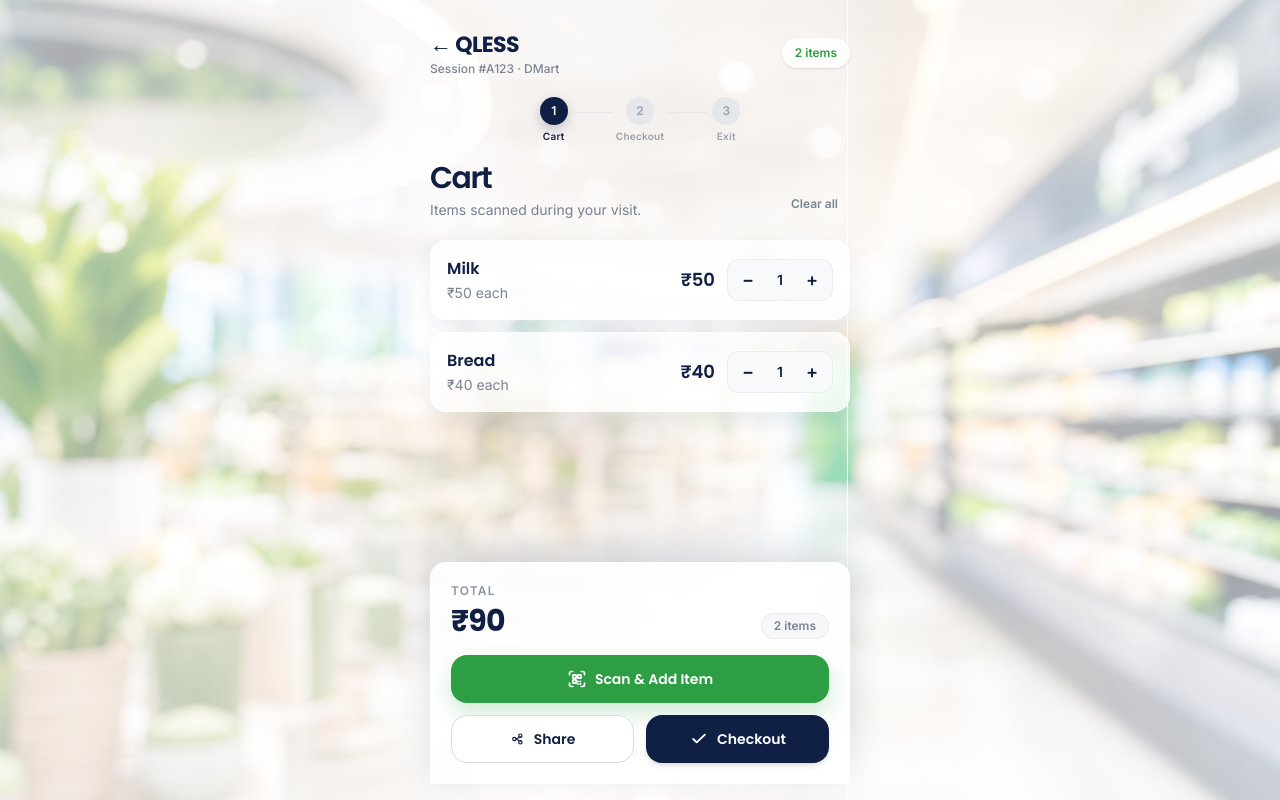
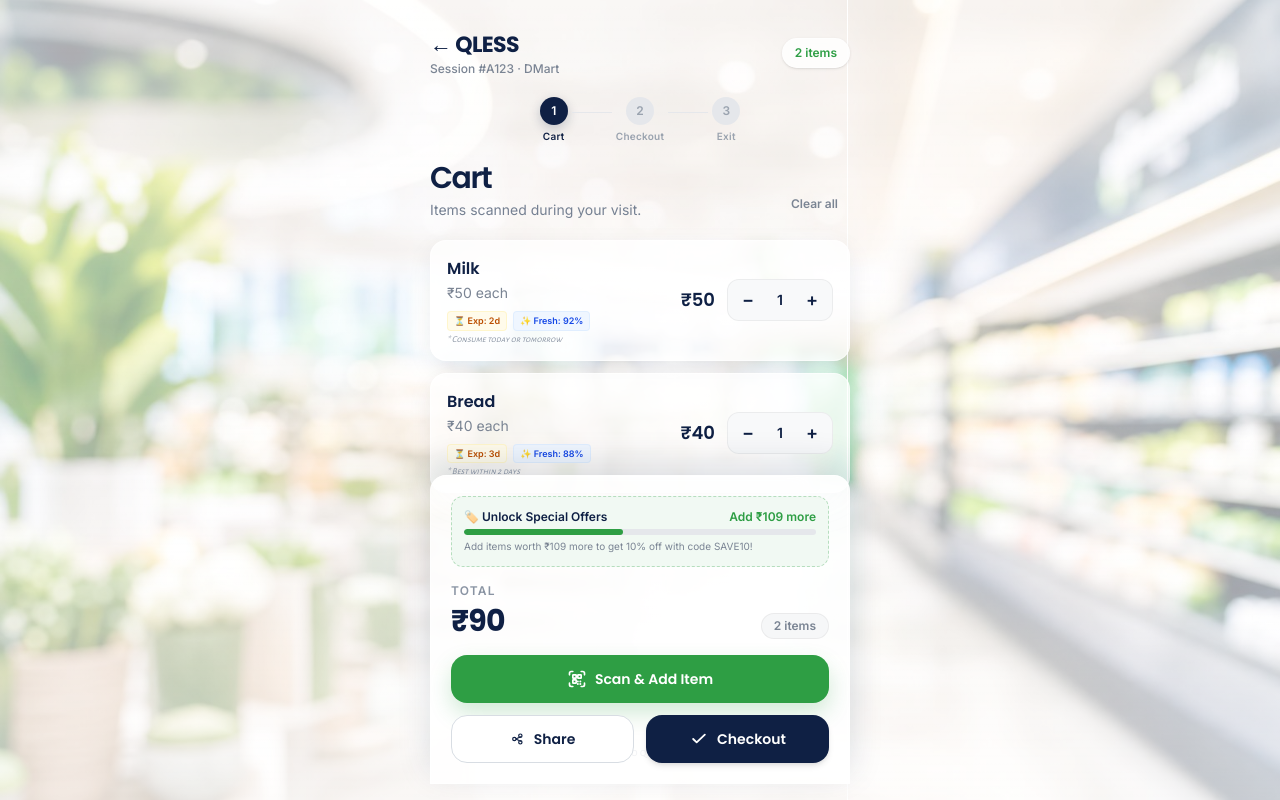
Before and after one commit to prashanthpoloju990-oss/qless, a React (Vite) app: page /customer in a window 1280 px wide. Built offline with nearby package versions, Linux system fonts and the light colour scheme.

Commit message:
feat: add product expiry hints, freshness scores, and dynamic coupon progress matching

```diff
--- a/src/screens/CustomerScreen.tsx
+++ b/src/screens/CustomerScreen.tsx
@@ -18,7 +18,78 @@ interface CartItem {
   name: string;
   price: number;
   quantity: number;
+  offer?: string;
+  expiryDays: number;
+  freshnessScore: number;
+  recommendation: string;
 }
+
+// Full mock product catalog — each has a fake barcode string
+interface Product extends Omit<CartItem, "quantity"> {
+  barcode: string;
+  category: string;
+  emoji: string;
+}
+
+const enrichProductInfo = (prod: any) => {
+  const name = prod.name.toLowerCase();
+  let expiryDays = 14;
+  let freshnessScore = 95;
+  let recommendation = "Best within 2 weeks";
+
+  if (name.includes("milk")) {
+    expiryDays = 2;
+    freshnessScore = 92;
+    recommendation = "Consume today or tomorrow";
+  } else if (name.includes("bread")) {
+    expiryDays = 3;
+    freshnessScore = 88;
+    recommendation = "Best within 2 days";
+  } else if (name.includes("egg")) {
+    expiryDays = 10;
+    freshnessScore = 90;
+    recommendation = "Best within a week";
+  } else if (name.includes("apple") || name.includes("fruit")) {
+    expiryDays = 5;
+    freshnessScore = 85;
+    recommendation = "Eat now or soon";
+  } else if (name.includes("rice") || name.includes("grain")) {
+    expiryDays = 180;
+    freshnessScore = 100;
+    recommendation = "Highly shelf stable";
+  } else if (name.includes("butter") || name.includes("cheese")) {
+    expiryDays = 30;
+    freshnessScore = 95;
+    recommendation = "Best within 2-3 weeks";
+  } else if (name.includes("salt") || name.includes("spice")) {
+    expiryDays = 365;
+    freshnessScore = 100;
+    recommendation = "Shelf stable";
+  } else if (name.includes("noodle") || name.includes("maggi") || name.includes("instant")) {
+    expiryDays = 90;
+    freshnessScore = 98;
+    recommendation = "Best within 2 months";
+  } else if (name.includes("oil")) {
+    expiryDays = 120;
+    freshnessScore = 99;
+    recommendation = "Safe for 3-4 months";
+  } else if (name.includes("toothpaste") || name.includes("shampoo")) {
+    expiryDays = 730;
+    freshnessScore = 100;
+    recommendation = "Highly shelf stable";
+  } else if (name.includes("lays") || name.includes("biscuit") || name.includes("snack") || name.includes("cookie")) {
+    expiryDays = 45;
+    freshnessScore = 96;
+    recommendation = "Best within a month";
+  }
+
+  return {
+    ...prod,
+    expiryDays,
+    freshnessScore,
+    recommendation
+  };
+};
 
 // ─────────────────────────────────────────────────────────────────────────────
 // Constants
@@ -28,34 +99,65 @@ const SESSION_ID = "A123"; // Or use crypto.randomUUID().substring(0,8)
 const RECEIPT_ID = "#QL12345";
 
 const INITIAL_ITEMS: CartItem[] = [
-  { id: 1, name: "Milk",  price: 50, quantity: 1 },
-  { id: 2, name: "Bread", price: 40, quantity: 1 },
+  enrichProductInfo({ id: 1, name: "Milk",  price: 50, quantity: 1 }),
+  enrichProductInfo({ id: 2, name: "Bread", price: 40, quantity: 1 }),
 ];
 
-// Full mock product catalog — each has a fake barcode string
-interface Product extends Omit<CartItem, "quantity"> {
-  barcode: string;
-  category: string;
-  emoji: string;
-  offer?: string;
-}
-
 const MOCK_PRODUCTS: Product[] = [
-  { id: 3,  name: "Eggs (12 pcs)",      price: 72,  barcode: "8901030874322", category: "Dairy",    emoji: "🥚", offer: "Buy 1 Get 1" },
-  { id: 4,  name: "Apples (1 kg)",      price: 120, barcode: "8901072001422", category: "Fruits",   emoji: "🍎" },
-  { id: 5,  name: "Basmati Rice (5kg)", price: 380, barcode: "8904109600127", category: "Grains",   emoji: "🍚" },
-  { id: 6,  name: "Amul Butter",        price: 55,  barcode: "8901063103765", category: "Dairy",    emoji: "🧈", offer: "₹5 OFF" },
-  { id: 7,  name: "Tata Salt (1kg)",    price: 24,  barcode: "8901058003345", category: "Spices",   emoji: "🧂" },
-  { id: 8,  name: "Maggi Noodles",      price: 14,  barcode: "8901058009989", category: "Instant",  emoji: "🍜" },
-  { id: 9,  name: "Sunflower Oil (1L)", price: 148, barcode: "8906009510019", category: "Oils",     emoji: "🫙" },
-  { id: 10, name: "Colgate Toothpaste", price: 99,  barcode: "8718951233256", category: "Personal", emoji: "🪥" },
-  { id: 11, name: "Lays Classic",       price: 20,  barcode: "8901491503951", category: "Snacks",   emoji: "🥔" },
-  { id: 12, name: "Biscuits (Parle-G)", price: 10,  barcode: "8901063001101", category: "Snacks",   emoji: "🍪" },
+  enrichProductInfo({ id: 3,  name: "Eggs (12 pcs)",      price: 72,  barcode: "8901030874322", category: "Dairy",    emoji: "🥚", offer: "Buy 1 Get 1" }),
+  enrichProductInfo({ id: 4,  name: "Apples (1 kg)",      price: 120, barcode: "8901072001422", category: "Fruits",   emoji: "🍎" }),
+  enrichProductInfo({ id: 5,  name: "Basmati Rice (5kg)", price: 380, barcode: "8904109600127", category: "Grains",   emoji: "🍚" }),
+  enrichProductInfo({ id: 6,  name: "Amul Butter",        price: 55,  barcode: "8901063103765", category: "Dairy",    emoji: "🧈", offer: "₹5 OFF" }),
+  enrichProductInfo({ id: 7,  name: "Tata Salt (1kg)",    price: 24,  barcode: "8901058003345", category: "Spices",   emoji: "🧂" }),
+  enrichProductInfo({ id: 8,  name: "Maggi Noodles",      price: 14,  barcode: "8901058009989", category: "Instant",  emoji: "🍜" }),
+  enrichProductInfo({ id: 9,  name: "Sunflower Oil (1L)", price: 148, barcode: "8906009510019", category: "Oils",     emoji: "🫙" }),
+  enrichProductInfo({ id: 10, name: "Colgate Toothpaste", price: 99,  barcode: "8718951233256", category: "Personal", emoji: "🪥" }),
+  enrichProductInfo({ id: 11, name: "Lays Classic",       price: 20,  barcode: "8901491503951", category: "Snacks",   emoji: "🥔" }),
+  enrichProductInfo({ id: 12, name: "Biscuits (Parle-G)", price: 10,  barcode: "8901063001101", category: "Snacks",   emoji: "🍪" }),
 ];
 
 // (kept for potential future use — scanner uses MOCK_PRODUCTS directly)
 const _CATALOG: Omit<CartItem, "quantity">[] = MOCK_PRODUCTS.map(({ barcode: _b, category: _c, emoji: _e, ...rest }) => rest);
 void _CATALOG;
+
+interface CouponInfo {
+  code: string;
+  threshold: number;
+  discountType: "percent" | "flat";
+  discountValue: number;
+}
+
+const COUPONS: CouponInfo[] = [
+  { code: "SAVE10", threshold: 199, discountType: "percent", discountValue: 10 },
+  { code: "SAVE50", threshold: 499, discountType: "flat", discountValue: 50 },
+];
+
+const getCouponStatus = (subtotal: number) => {
+  let appliedCoupon: CouponInfo | null = null;
+  let maxDiscount = 0;
+
+  for (const coupon of COUPONS) {
+    if (subtotal >= coupon.threshold) {
+      const discount = coupon.discountType === "percent"
+        ? (subtotal * coupon.discountValue) / 100
+        : coupon.discountValue;
+
+      if (discount > maxDiscount) {
+        maxDiscount = discount;
+        appliedCoupon = coupon;
+      }
+    }
+  }
+
+  const nextCoupon = COUPONS.find(c => subtotal < c.threshold);
+
+  return {
+    appliedCoupon,
+    discountAmount: maxDiscount,
+    finalTotal: Math.max(0, subtotal - maxDiscount),
+    nextCoupon,
+  };
+};
 
 const PAYMENT_LABELS: Record<PaymentMethod, string> = {
   upi:    "UPI (GPay / PhonePe)",
@@ -248,6 +350,8 @@ function BarcodeScannerModal({
       const available = MOCK_PRODUCTS.filter(p => !existingIds.includes(p.id));
       const pool = available.length > 0 ? available : MOCK_PRODUCTS;
       product = pool[Math.floor(Math.random() * pool.length)];
+    } else {
+      product = enrichProductInfo(product);
     }
 
     setDetected(product as Product);
@@ -462,6 +566,7 @@ function CartScreen({
   onShare: () => void; onCheckout: () => void;
 }) {
   const [scannerOpen, setScannerOpen] = useState(false);
+  const { appliedCoupon, nextCoupon } = getCouponStatus(total);
 
   return (
     <div className="flex flex-1 flex-col qless-fade-in">
@@ -503,6 +608,21 @@ function CartScreen({
                       </span>
                     )}
                   </p>
+                  <div className="mt-2 flex flex-wrap gap-1.5">
+                    <span className="inline-flex items-center gap-1 rounded bg-amber-50 px-1.5 py-0.5 text-[9px] font-bold text-amber-700 border border-amber-200/30 select-none">
+                      ⏳ Exp: {item.expiryDays}d
+                    </span>
+                    <span className={`inline-flex items-center gap-1 rounded px-1.5 py-0.5 text-[9px] font-bold border select-none ${
+                      item.freshnessScore >= 95 ? "bg-[#EEF8F0] text-[#2E9E44] border-[#2E9E44]/15" :
+                      item.freshnessScore >= 85 ? "bg-blue-50 text-blue-700 border-blue-200/30" :
+                      "bg-red-50 text-red-700 border-red-200/30"
+                    }`} title={item.recommendation}>
+                      ✨ Fresh: {item.freshnessScore}%
+                    </span>
+                  </div>
+                  <p className="mt-1 text-[9px] text-[#8A94A3] font-alegreya italic leading-none select-none">
+                    * {item.recommendation}
+                  </p>
                 </div>
                 <div className="flex shrink-0 items-center gap-3">
                   <p className="font-poppins text-lg font-semibold text-[#0F2044]">{fmt(item.price * item.quantity)}</p>
@@ -521,6 +641,46 @@ function CartScreen({
       {/* Sticky bottom bar */}
       <div className="fixed inset-x-0 bottom-0 z-10 px-4 pb-4">
         <div className="mx-auto w-full max-w-[420px] rounded-t-2xl border border-white/50 bg-white/85 p-5 shadow-[0_-12px_34px_rgba(15,32,68,0.14)] backdrop-blur-xl">
+          {nextCoupon && total > 0 && (
+            <div className="mb-4 rounded-xl border border-dashed border-[#2E9E44]/30 bg-[#EEF8F0]/80 p-3 text-xs font-semibold backdrop-blur-sm">
+              <div className="flex items-center justify-between mb-1 text-[#0F2044]">
+                <span className="flex items-center gap-1 select-none">
+                  🏷️ {appliedCoupon ? `Unlocked ${appliedCoupon.code}!` : "Unlock Special Offers"}
+                </span>
+                <span className="text-[#2E9E44]">
+                  Add {fmt(nextCoupon.threshold - total)} more
+                </span>
+              </div>
+              <div className="w-full bg-[#E5E7EB] h-1.5 rounded-full overflow-hidden mb-1">
+                <div
+                  className="bg-[#2E9E44] h-full rounded-full transition-all duration-500"
+                  style={{ width: `${Math.min(100, (total / nextCoupon.threshold) * 100)}%` }}
+                />
+              </div>
+              <p className="text-[10px] text-[#7A8493] font-normal leading-normal select-none">
+                {appliedCoupon
+                  ? `You unlocked ${appliedCoupon.discountValue}${appliedCoupon.discountType === "percent" ? "%" : " " + fmt(1)} off. Get ${nextCoupon.discountValue}${nextCoupon.discountType === "percent" ? "%" : " " + fmt(1)} off by adding more!`
+                  : `Add items worth ${fmt(nextCoupon.threshold - total)} more to get ${nextCoupon.discountValue}% off with code ${nextCoupon.code}!`}
+              </p>
+            </div>
+          )}
+
+          {total >= 199 && !nextCoupon && (
+            <div className="mb-4 rounded-xl border border-dashed border-[#2E9E44]/30 bg-[#EEF8F0]/80 p-3 text-xs font-semibold backdrop-blur-sm">
+              <div className="flex items-center justify-between text-[#0F2044]">
+                <span className="flex items-center gap-1 select-none">
+                  🎉 Max Coupon Applied!
+                </span>
+                <span className="text-[#2E9E44] font-bold">
+                  {appliedCoupon?.code} Active
+                </span>
+              </div>
+              <p className="text-[10px] text-[#7A8493] font-normal leading-normal mt-1 select-none">
+                You have unlocked the maximum discount tier of {appliedCoupon?.discountValue}{appliedCoupon?.discountType === "percent" ? "%" : " " + fmt(1)} off!
+              </p>
+            </div>
+          )}
+
           <div className="mb-4 flex items-end justify-between">
             <div>
               <p className="text-xs font-semibold uppercase tracking-widest text-[#8A94A3]">Total</p>
@@ -569,10 +729,11 @@ function CheckoutScreen({
   items, total, onBack, onPay,
 }: {
   items: CartItem[]; total: number;
-  onBack: () => void; onPay: () => void;
+  onBack: () => void; onPay: (discountedTotal: number) => void;
 }) {
   const [method, setMethod] = useState<PaymentMethod>("upi");
   const [payState, setPayState] = useState<"idle" | "processing" | "success">("idle");
+  const { appliedCoupon, discountAmount, finalTotal } = getCouponStatus(total);
 
   const handlePay = () => {
     setPayState("processing");
@@ -581,7 +742,7 @@ function CheckoutScreen({
       setPayState("success");
       // success duration
       setTimeout(() => {
-        onPay();
+        onPay(finalTotal);
       }, 1500);
     }, 1500);
   };
@@ -608,7 +769,7 @@ function CheckoutScreen({
           <svg viewBox="0 0 24 24" fill="none" className="h-12 w-12" stroke="currentColor" strokeWidth="2.8" strokeLinecap="round" strokeLinejoin="round"><path d="M20 6 9 17l-5-5"/></svg>
         </div>
         <h3 className="mt-6 font-poppins text-2xl font-semibold text-[#0F2044] qless-fade-in [animation-delay:200ms]">Payment Successful!</h3>
-        <p className="mt-2 font-poppins font-bold text-[#2E9E44] qless-fade-in [animation-delay:400ms]">{fmt(total)} Paid</p>
+        <p className="mt-2 font-poppins font-bold text-[#2E9E44] qless-fade-in [animation-delay:400ms]">{fmt(finalTotal)} Paid</p>
       </div>
     );
   }
@@ -639,9 +800,24 @@ function CheckoutScreen({
             </div>
           ))}
         </div>
-        <div className="mt-5 border-t border-black/5 pt-4 flex justify-between items-center">
-          <span className="font-alegreya text-sm font-semibold text-[#7A8493]">Grand Total</span>
-          <span className="font-poppins text-2xl font-bold text-[#2E9E44]">{fmt(total)}</span>
+        <div className="mt-5 border-t border-black/5 pt-4 space-y-2.5">
+          <div className="flex justify-between items-center text-sm">
+            <span className="font-alegreya text-[#7A8493]">Subtotal</span>
+            <span className="font-poppins font-semibold text-[#0F2044]">{fmt(total)}</span>
+          </div>
+          {discountAmount > 0 && (
+            <div className="flex justify-between items-center text-sm text-[#2E9E44]">
+              <span className="font-alegreya flex items-center gap-1">
+                🏷️ Discount ({appliedCoupon?.code})
+              </span>
+              <span className="font-poppins font-semibold font-bold">-{fmt(discountAmount)}</span>
+            </div>
+          )}
+          <div className="h-px bg-black/5" />
+          <div className="flex justify-between items-center">
+            <span className="font-alegreya text-base font-bold text-[#0F2044]">Grand Total</span>
+            <span className="font-poppins text-2xl font-bold text-[#2E9E44]">{fmt(finalTotal)}</span>
+          </div>
         </div>
       </div>
 
@@ -668,7 +844,7 @@ function CheckoutScreen({
             onClick={handlePay}
             className="flex w-full h-14 items-center justify-center gap-2 rounded-xl bg-[#2E9E44] font-poppins text-base font-semibold text-white shadow-[0_10px_22px_rgba(46,158,68,0.25)] transition-all hover:scale-[1.02] active:scale-[0.98]"
           >
-            Pay {fmt(total)} Now
+            Pay {fmt(finalTotal)} Now
           </button>
         </div>
       </div>
@@ -817,6 +993,7 @@ export default function CustomerScreen() {
   const [items, setItems]       = useState<CartItem[]>(INITIAL_ITEMS);
   const [shareOpen, setShare]   = useState(false);
   const [paidAt, setPaidAt]     = useState("");
+  const [paidTotal, setPaidTotal] = useState<number | null>(null);
   const navigate = useNavigate();
 
   const total = useMemo(() => items.reduce((s, i) => s + i.price * i.quantity, 0), [items]);
@@ -844,10 +1021,11 @@ export default function CustomerScreen() {
     setItems(cur => cur.map(i => i.id === id ? { ...i, quantity: Math.max(0, i.quantity + delta) } : i).filter(i => i.quantity > 0));
   };
 
-  const handlePay = async () => {
+  const handlePay = async (discountedTotal: number) => {
     // Call Supabase function to decay stock of items in cart
     await supabase.rpc("decay_stock", { p_session_id: SESSION_ID });
 
+    setPaidTotal(discountedTotal);
     setPaidAt(nowTime());
     setView("exit");
   };
@@ -856,6 +1034,7 @@ export default function CustomerScreen() {
     // Reset entire session
     setItems([]);
     setPaidAt("");
+    setPaidTotal(null);
     setView("cart");
   };
 
@@ -900,7 +1079,7 @@ export default function CustomerScreen() {
         )}
 
         {view === "exit" && (
-          <ExitScreen total={total} paidAt={paidAt} onDone={handleDone} sessionId={SESSION_ID} />
+          <ExitScreen total={paidTotal !== null ? paidTotal : total} paidAt={paidAt} onDone={handleDone} sessionId={SESSION_ID} />
         )}
 
         {/* Footer */}
```
Also changed, not shown: 1 other file (tests, documents, lock files or other folders).
